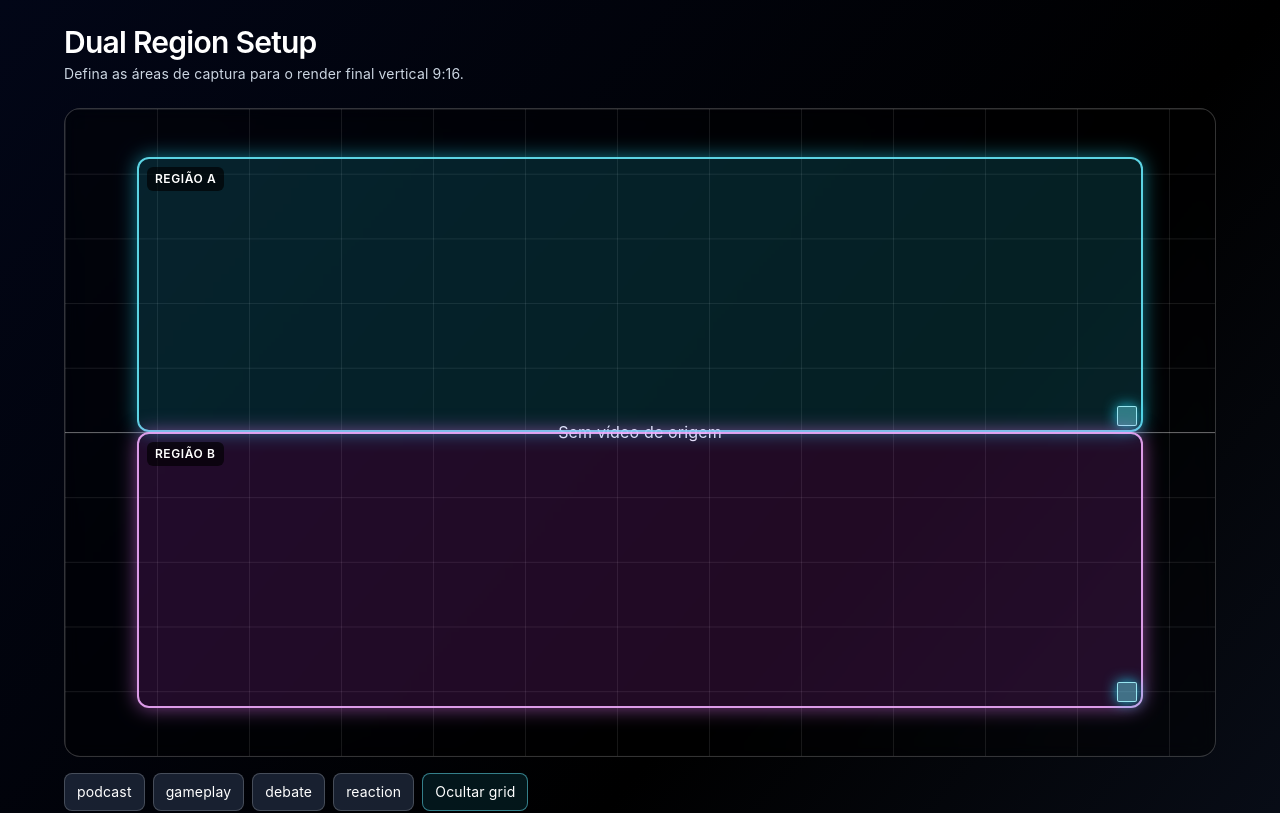
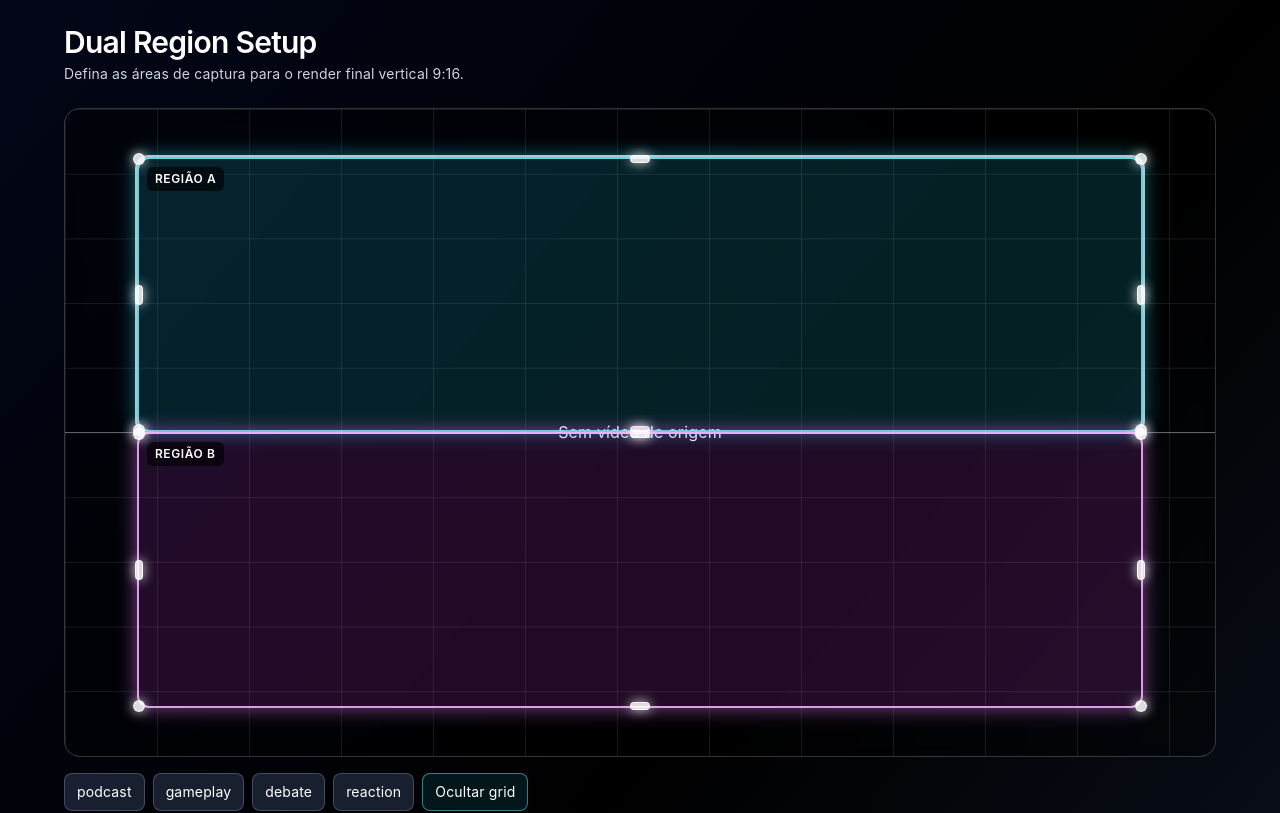
Before and after one commit to gabrielribeirogpx-arch/clipper-AI, a Next.js app in the folder frontend/: page /region-setup/1 in a window 1280 px wide. Shown: the top 813 px of the page. Built offline with nearby package versions, Linux system fonts and the light colour scheme.

Commit message:
feat(region-setup): enable fully interactive dual-region drag and resize

```diff
--- a/frontend/src/app/region-setup/[analysis_id]/page.tsx
+++ b/frontend/src/app/region-setup/[analysis_id]/page.tsx
@@ -11,10 +11,12 @@ type ActiveDrag = {
   pointerId: number;
   key: RegionKey;
   type: 'move' | 'resize';
+  handle?: ResizeHandle;
   startX: number;
   startY: number;
   origin: RegionBox;
 };
+type ResizeHandle = 'n' | 's' | 'e' | 'w' | 'ne' | 'nw' | 'se' | 'sw';
 
 const VIDEO_W = 1920;
 const VIDEO_H = 1080;
@@ -28,6 +30,7 @@ export default function RegionSetupPage() {
   const { videoUrl, dualRegions, setDualRegions, generatedClips, analysisId, clipRenderMode } = useTimelineStore();
   const playerRef = useRef<HTMLDivElement | null>(null);
   const [activeDrag, setActiveDrag] = useState<ActiveDrag | null>(null);
+  const [selectedRegion, setSelectedRegion] = useState<RegionKey>('regionA');
   const [showGrid, setShowGrid] = useState(true);
 
   const presets = {
@@ -37,12 +40,17 @@ export default function RegionSetupPage() {
     reaction: { regionA: { x: 120, y: 120, width: 1020, height: 860 }, regionB: { x: 1140, y: 170, width: 660, height: 760 } },
   } as const;
 
-  const startDrag = (e: React.PointerEvent, key: RegionKey, type: 'move' | 'resize') => {
+  const startDrag = (e: React.PointerEvent, key: RegionKey, type: 'move' | 'resize', handle?: ResizeHandle) => {
     if (clipRenderMode !== 'dual_region') return;
     e.preventDefault();
     (e.currentTarget as HTMLElement).setPointerCapture(e.pointerId);
-    console.log('[DUAL REGION POINTER DOWN]', { key, type, x: e.clientX, y: e.clientY });
-    setActiveDrag({ pointerId: e.pointerId, key, type, startX: e.clientX, startY: e.clientY, origin: dualRegions[key] });
+    setSelectedRegion(key);
+    if (type === 'move') {
+      console.log('[DUAL REGION DRAG START]', { key, x: e.clientX, y: e.clientY });
+    } else {
+      console.log('[DUAL REGION RESIZE START]', { key, handle, x: e.clientX, y: e.clientY });
+    }
+    setActiveDrag({ pointerId: e.pointerId, key, type, handle, startX: e.clientX, startY: e.clientY, origin: dualRegions[key] });
   };
 
   const onPointerMove = (e: React.PointerEvent) => {
@@ -60,15 +68,43 @@ export default function RegionSetupPage() {
     if (activeDrag.type === 'move') {
       current.x = clamp(activeDrag.origin.x + dx, 0, VIDEO_W - activeDrag.origin.width);
       current.y = clamp(activeDrag.origin.y + dy, 0, VIDEO_H - activeDrag.origin.height);
-      console.log('[DUAL REGION DRAG ACTIVE]', activeDrag.key, current);
+      console.log('[DUAL REGION DRAG MOVE]', activeDrag.key, current);
     } else {
-      current.width = clamp(activeDrag.origin.width + dx, MIN_REGION_W, VIDEO_W - activeDrag.origin.x);
-      current.height = clamp(activeDrag.origin.height + dy, MIN_REGION_H, VIDEO_H - activeDrag.origin.y);
-      console.log('[DUAL REGION RESIZE ACTIVE]', activeDrag.key, current);
+      let nextX = activeDrag.origin.x;
+      let nextY = activeDrag.origin.y;
+      let nextW = activeDrag.origin.width;
+      let nextH = activeDrag.origin.height;
+      const handle = activeDrag.handle ?? 'se';
+
+      if (handle.includes('e')) nextW = activeDrag.origin.width + dx;
+      if (handle.includes('s')) nextH = activeDrag.origin.height + dy;
+      if (handle.includes('w')) {
+        nextW = activeDrag.origin.width - dx;
+        nextX = activeDrag.origin.x + dx;
+      }
+      if (handle.includes('n')) {
+        nextH = activeDrag.origin.height - dy;
+        nextY = activeDrag.origin.y + dy;
+      }
+
+      const maxWidthByX = VIDEO_W - nextX;
+      const maxHeightByY = VIDEO_H - nextY;
+      nextW = clamp(nextW, MIN_REGION_W, maxWidthByX);
+      nextH = clamp(nextH, MIN_REGION_H, maxHeightByY);
+
+      nextX = clamp(nextX, 0, VIDEO_W - MIN_REGION_W);
+      nextY = clamp(nextY, 0, VIDEO_H - MIN_REGION_H);
+      nextW = clamp(nextW, MIN_REGION_W, VIDEO_W - nextX);
+      nextH = clamp(nextH, MIN_REGION_H, VIDEO_H - nextY);
+
+      current.x = nextX;
+      current.y = nextY;
+      current.width = nextW;
+      current.height = nextH;
+      console.log('[DUAL REGION RESIZE MOVE]', activeDrag.key, { handle, ...current });
     }
 
     setDualRegions(next);
-    console.log('[DUAL REGION PREVIEW UPDATED]', next);
   };
 
   const endDrag = (e: React.PointerEvent) => {
@@ -77,7 +113,11 @@ export default function RegionSetupPage() {
     if (target?.hasPointerCapture?.(e.pointerId)) {
       target.releasePointerCapture(e.pointerId);
     }
-    console.log('[DUAL REGION POINTER UP]', { key: activeDrag.key, type: activeDrag.type });
+    if (activeDrag.type === 'move') {
+      console.log('[DUAL REGION DRAG END]', { key: activeDrag.key, region: dualRegions[activeDrag.key] });
+    } else {
+      console.log('[DUAL REGION RESIZE END]', { key: activeDrag.key, handle: activeDrag.handle, region: dualRegions[activeDrag.key] });
+    }
     setActiveDrag(null);
   };
 
@@ -121,7 +161,7 @@ export default function RegionSetupPage() {
                 key={key}
                 layout
                 transition={{ type: 'spring', stiffness: 400, damping: 35 }}
-                className={`absolute cursor-move rounded-xl border-2 transition-[box-shadow,transform] duration-150 ease-out touch-none ${containerStyles[key]} ${activeDrag?.key === key ? 'ring-2 ring-white/70 shadow-[0_0_0_1px_rgba(255,255,255,0.45),0_0_30px_rgba(255,255,255,0.35)]' : ''}`}
+                className={`absolute cursor-move rounded-xl border-2 transition-[box-shadow,transform] duration-100 ease-out touch-none ${containerStyles[key]} ${selectedRegion === key || activeDrag?.key === key ? 'ring-2 ring-white/70 shadow-[0_0_0_1px_rgba(255,255,255,0.45),0_0_30px_rgba(255,255,255,0.35)]' : 'hover:shadow-[0_0_18px_rgba(255,255,255,0.2)]'}`}
                 style={{
                   left: toPercent(region.x, VIDEO_W),
                   top: toPercent(region.y, VIDEO_H),
@@ -133,15 +173,27 @@ export default function RegionSetupPage() {
                 <div className='absolute left-2 top-2 rounded-md bg-black/65 px-2 py-1 text-xs font-semibold tracking-wider'>
                   {key === 'regionA' ? 'REGIÃO A' : 'REGIÃO B'}
                 </div>
+                {([
+                  { h: 'n', cls: 'top-0 left-1/2 -translate-x-1/2 -translate-y-1/2 cursor-n-resize w-5 h-2' },
+                  { h: 's', cls: 'bottom-0 left-1/2 -translate-x-1/2 translate-y-1/2 cursor-s-resize w-5 h-2' },
+                  { h: 'e', cls: 'right-0 top-1/2 translate-x-1/2 -translate-y-1/2 cursor-e-resize w-2 h-5' },
+                  { h: 'w', cls: 'left-0 top-1/2 -translate-x-1/2 -translate-y-1/2 cursor-w-resize w-2 h-5' },
+                  { h: 'ne', cls: 'right-0 top-0 translate-x-1/2 -translate-y-1/2 cursor-ne-resize w-3 h-3' },
+                  { h: 'nw', cls: 'left-0 top-0 -translate-x-1/2 -translate-y-1/2 cursor-nw-resize w-3 h-3' },
+                  { h: 'se', cls: 'right-0 bottom-0 translate-x-1/2 translate-y-1/2 cursor-se-resize w-3 h-3' },
+                  { h: 'sw', cls: 'left-0 bottom-0 -translate-x-1/2 translate-y-1/2 cursor-sw-resize w-3 h-3' },
+                ] as { h: ResizeHandle; cls: string }[]).map(({ h, cls }) => (
                   <button
+                    key={`${key}-${h}`}
                     type='button'
-                  aria-label={`Resize ${key}`}
-                  className='absolute bottom-1 right-1 h-5 w-5 cursor-se-resize rounded-sm border border-cyan-200/90 bg-cyan-300/45 shadow-[0_0_14px_rgba(34,211,238,0.95)] transition-colors hover:bg-cyan-200/70'
+                    aria-label={`Resize ${key} ${h}`}
+                    className={`absolute rounded-md border border-white/80 bg-white/85 shadow-[0_0_12px_rgba(255,255,255,0.9)] ${cls}`}
                     onPointerDown={(e) => {
                       e.stopPropagation();
-                    startDrag(e, key, 'resize');
+                      startDrag(e, key, 'resize', h);
                     }}
                   />
+                ))}
               </motion.div>
             );
           })}
```
Lines whose indentation alone changed are shown as unchanged.
